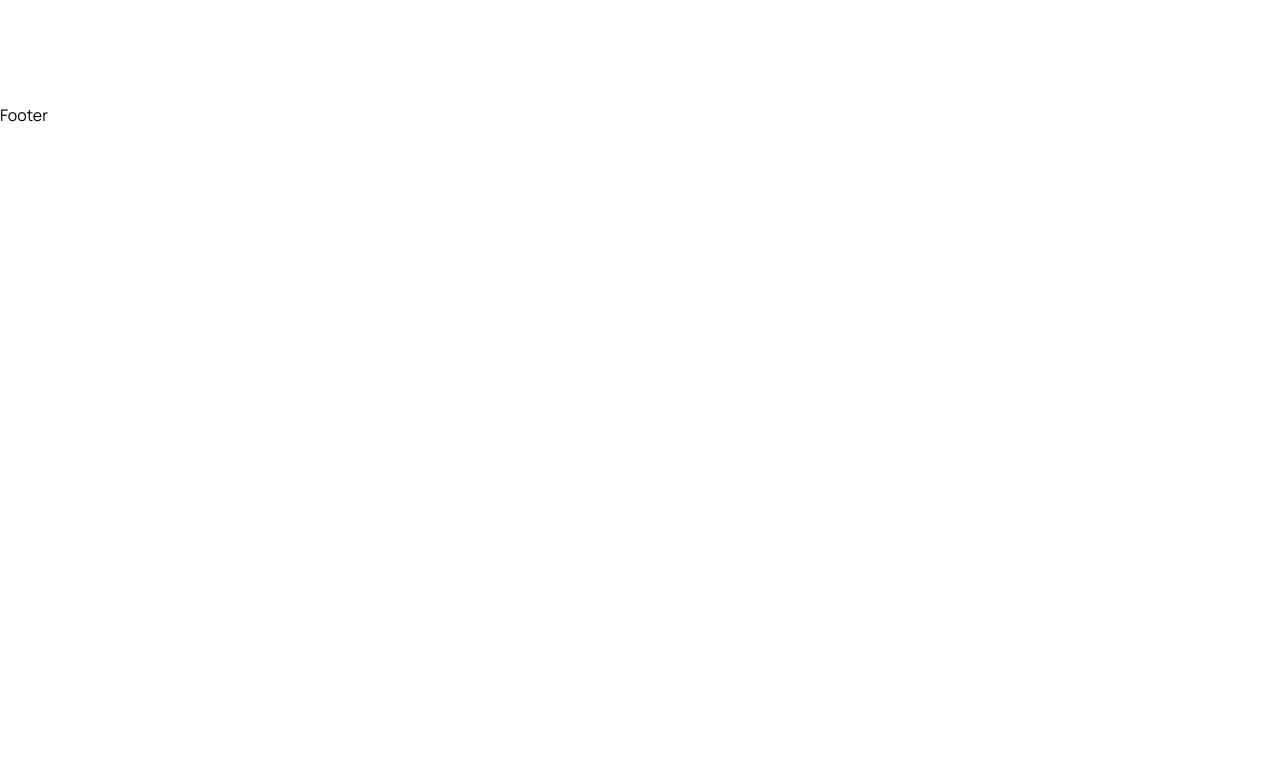
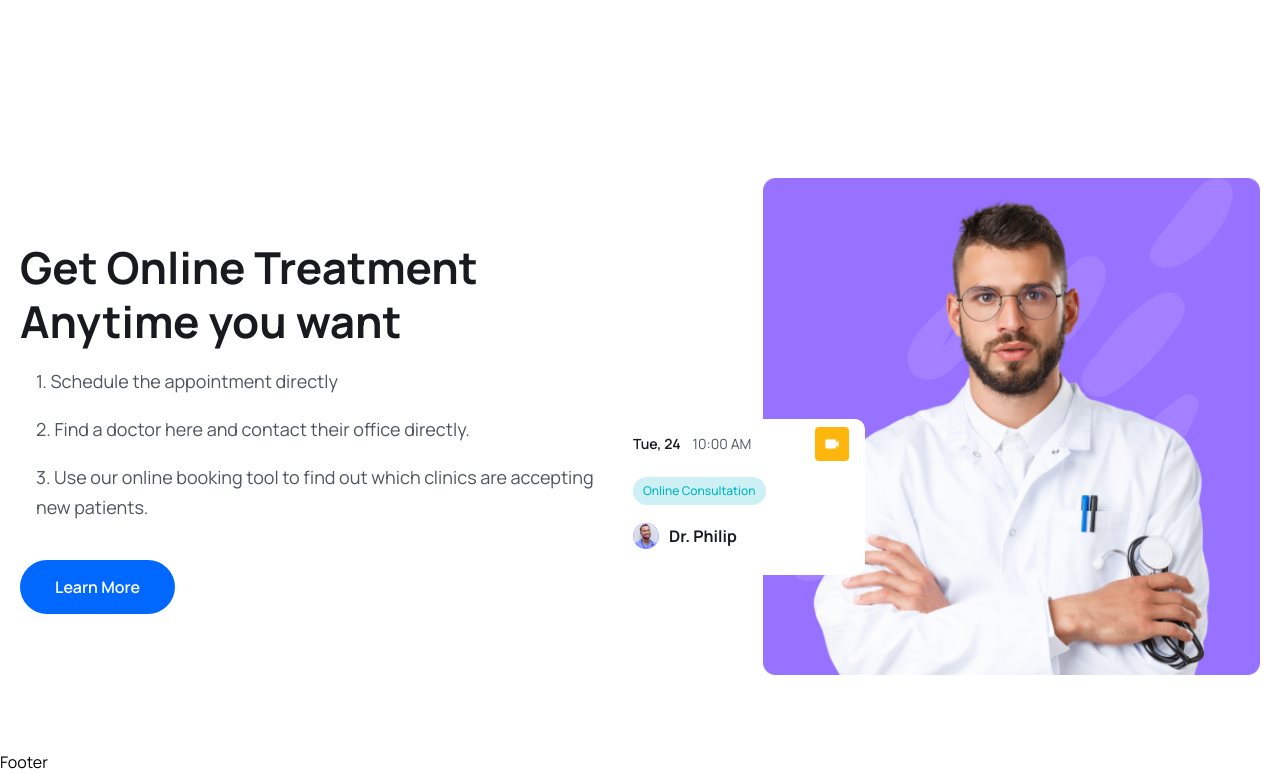
Before and after one commit to rdsingh120/Appointment-Booking-App, a React (Vite) app in the folder frontend/: page / in a window 1280 px wide. Shown: the part 3140-3914 px from the top of the page. Before the commit the page ends 3267 px from the top, so only its background shows below. Built offline with nearby package versions, Linux system fonts and the light colour scheme.

Commit message:
added Feature section to the homepage

```diff
--- a/frontend/src/pages/Home.jsx
+++ b/frontend/src/pages/Home.jsx
@@ -4,6 +4,9 @@
 import icon1 from '../assets/images/icon01.png'
 import icon2 from '../assets/images/icon02.png'
 import icon3 from '../assets/images/icon03.png'
+import featureImg from '../assets/images/feature-img.png'
+import videoIcon from '../assets/images/video-icon.png'
+import avatarIcon from '../assets/images/avatar-icon.png'
 
 import { Link } from 'react-router-dom'
 import { BsArrowRight } from 'react-icons/bs'
@@ -182,6 +185,74 @@
         </div>
       </section>
       {/* Medical Services Section Ends */}
+
+      {/* Feature Section Starts */}
+      <section>
+        <div className="container">
+          <div className="flex items-center justify-between flex-col lg:flex-row">
+            {/* Content */}
+            <div className="xl:w-[670px]">
+              <h2 className="heading">
+                Get Online Treatment <br /> Anytime you want
+              </h2>
+              <ul className="pl-4">
+                <li className="text_para">
+                  1. Schedule the appointment directly
+                </li>
+                <li className="text_para">
+                  2. Find a doctor here and contact their office directly.
+                </li>
+                <li className="text_para">
+                  3. Use our online booking tool to find out which clinics are
+                  accepting new patients.
+                </li>
+              </ul>
+              <Link to="/">
+                <button className="btn">Learn More</button>
+              </Link>
+            </div>
+            {/* Image */}
+            <div className="relative z-10 xl:w-[770px] flex justify-end mt-[50px] lg:mt-0">
+              <img src={featureImg} className="w-3/4" alt="feature-image" />
+              <div
+                className="w-[150px] lg:w-[248px] bg-white absolute bottom-[50px] left-0
+              md:bottom-[100px] md:left-5 z-20 p-2 pb-3 lg:px-4 lg:pb-[26px] rounded-[10px]"
+              >
+                <div className="flex items-center justify-between">
+                  <div className="flex items-center gap-[6px] lg:gap-3">
+                    <p className="text-[10px] leading-[10px] lg:text-[14px] lg:leading-5 text-headingColor font-[600]">
+                      Tue, 24
+                    </p>
+                    <p className="text-[10px] leading-[10px] lg:text-[14px] lg:leading-5 text-textColor font-[400]">
+                      10:00 AM
+                    </p>
+                  </div>
+                  <span
+                    className="w-5 h-5 lg:w-[34px] lg:h-[34px] flex items-center justify-center
+                  bg-yellowColor rounded py-1 px-[6px] lg:py-3 lg:px-[9px]"
+                  >
+                    <img src={videoIcon} alt="video-icon" />
+                  </span>
+                </div>
+
+                <div
+                  className="w-[92px] lg:w-[133px] bg-[#CCF0F3] py-1 px-2 lg:py-[6px]
+                lg:px-[10px] text-[8px] leading-[8px] lg:text-[12px] lg:leading-4
+                text-irisBlueColor font-[500] mt-2 lg:mt-4 rounded-full"
+                >
+                  Online Consultation
+                </div>
+
+                <div className="flex items-center gap-[6px] lg:gap-[10px] mt-2 lg:mt-[18px]">
+                  <img src={avatarIcon} alt="avatar-icon" />
+                  <h4 className="text-[10px] leading-3 lg:text-[16px] lg:leading-[22px] font-[700] text-headingColor">Dr. Philip</h4>
+                </div>
+              </div>
+            </div>
+          </div>
+        </div>
+      </section>
+      {/* Feature Section Ends */}
     </>
   )
 }
```
